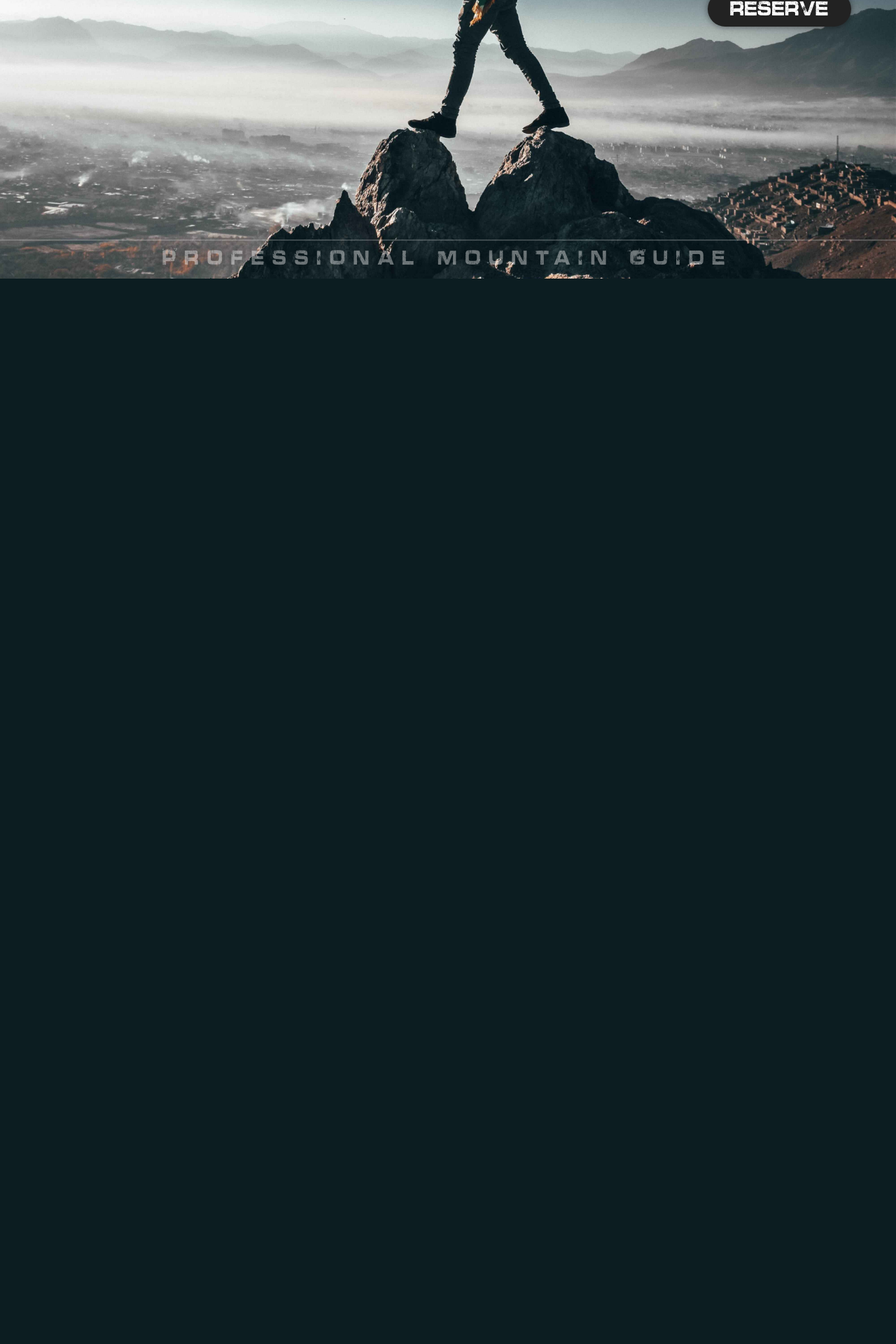
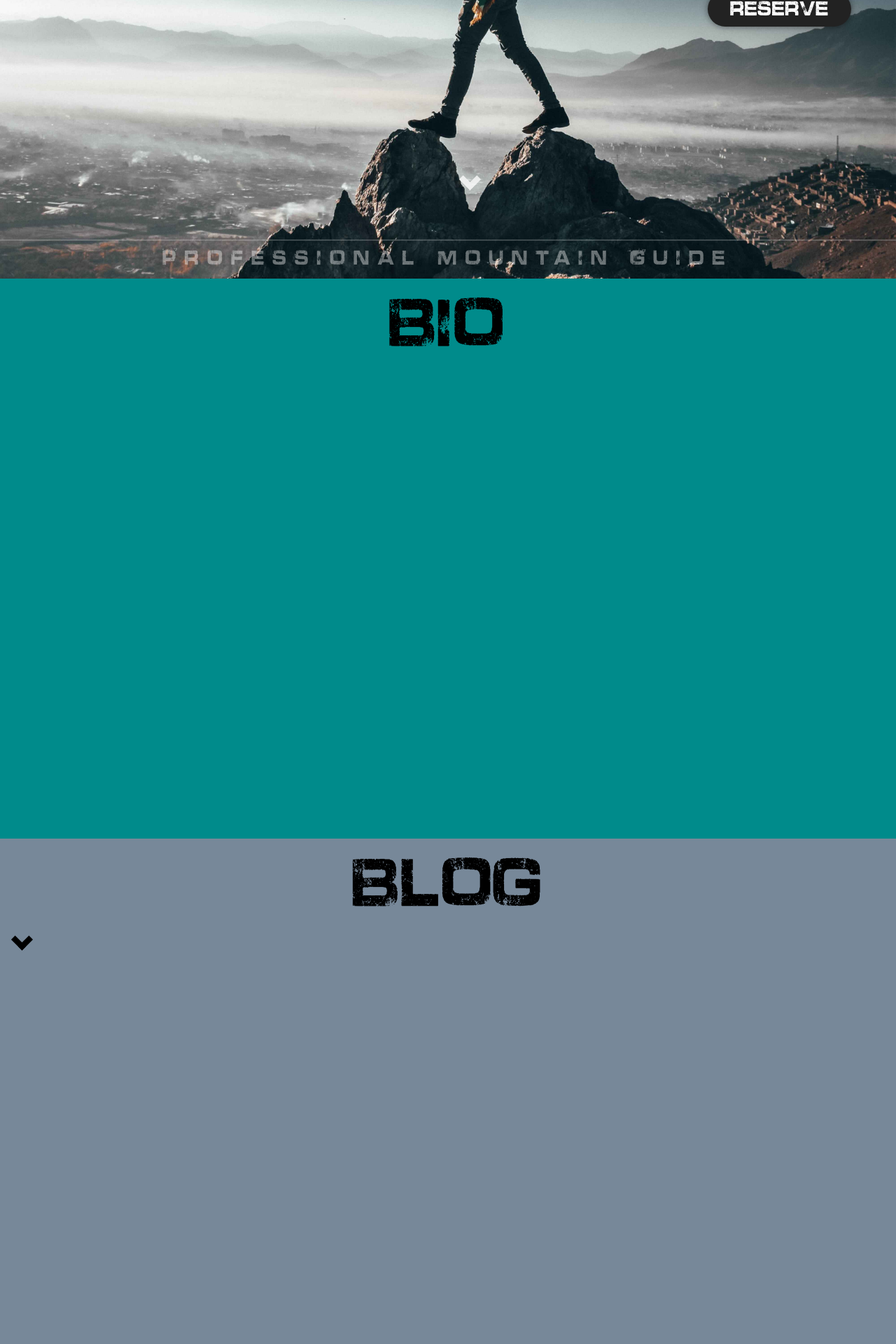
Before and after one commit to MarcinPietkiewicz/hero-php, a PHP site: page / in a window 1280 px wide. Shown: the part 402-2322 px from the top of the page at 70% size. Before the commit the page ends 800 px from the top, so only its background shows below. Run offline with PHP 8.4, Linux system fonts and the light colour scheme.

Commit message:
Added menu sections in SPA manner, hid scrollbar, uploaded royalty free  photos for parallax

```diff
--- a/assets/style.css
+++ b/assets/style.css
@@ -3,12 +3,32 @@
     src: url(OASIS400.ttf);
 }
 
+
+html {
+    overflow: scroll;
+    overflow-x: hidden;
+    scroll-behavior: smooth;
+}
+
+html::-webkit-scrollbar {
+    width: 0;
+}
+
+
+
 body {
     margin: 0;
     font-family: 'Oasis', sans-serif;
     font-weight: 400;
-    overflow: hidden;
+    /* overflow: hidden; */
     background-color: black;
+}
+
+.preload * {
+    -webkit-transition: none !important;
+    -moz-transition: none !important;
+    -ms-transition: none !important;
+    -o-transition: none !important;
 }
 
 #bg {
@@ -188,6 +208,78 @@
     margin-top: 21spx;
 }
 
+
+
+#bio,
+#blog,
+#contact {
+    min-height: 100vh;
+}
+
+#bio {
+    background-color: darkcyan;
+}
+
+#blog {
+    background-color: lightslategray;
+}
+
+#contact {
+    background-color: lightsteelblue;
+}
+
+.section-title {
+    font-size: 10vw;
+    width: 100%;
+    text-align: center;
+}
+
+.chevron-wrapper {
+    width: 100%;
+    text-align: center;
+}
+
+.chevron {
+    padding: 15px;
+    color: black;
+    transition: 0.5s ease;
+}
+
+.chevron:hover {
+    color: darkred;
+
+}
+
+.chevron:first-child {
+    position: absolute;
+    bottom: 15vh;
+    color: white;
+    opacity: 0.5;
+}
+
+
+.chevron::before {
+    border-style: solid;
+    border-width: 0.5em 0.5em 0 0;
+    content: '';
+    display: inline-block;
+    height: 0.9em;
+    left: 0.3em;
+    position: relative;
+    top: 0.3em;
+    transform: rotate(-45deg);
+    vertical-align: top;
+    width: 0.90em;
+
+}
+
+.chevron.down:before {
+    /* top: 0; */
+    transform: rotate(135deg);
+}
+
+
+
 @media screen and (max-width: 1024px) {
     .hero-title {
         width: 100%;
--- a/index.html
+++ b/index.html
@@ -14,14 +14,29 @@
         <div class="hero-title">Adam Trekowski</div>
         <div class="hero-desc">Professional Mountain Guide</div>
         <div class="hero-menu">
-        <a class="menu-item" href="#">bio</a>
-        <a class="menu-item" href="#">blog</a>
-        <a class="menu-item" href="#">contact</a>
+        <a class="menu-item" href="#bio">bio</a>
+        <a class="menu-item" href="#blog">blog</a>
+        <a class="menu-item" href="#contact">contact</a>
         <div class="menu-item" id="next-trip">next trip in</div>
         <div id="timer"></div>
-        <a class="menu-item" id="reserve-button" href="#">reserve</a>
+        <a class="menu-item" id="reserve-button" href="#contact">reserve</a>
         </div>
+<div class="chevron-wrapper heroku"><a href="#blog" class="chevron down"></a></div>
+
     </div>
+
+<div id="bio" class="section">
+<div class="section-title">bio</div>
+<div class="chevron-wrapper"><a href="#blog" class="chevron down"></a></div>
+</div>
+<div id="blog" class="section">
+<div class="section-title">blog</div>
+<div class="chevron-wrapper"></div><a href="#contact" class="chevron down"></a></div>
+</div>
+<div id="contact" class="section">
+<div class="section-title">contact</div>
+<div class="chevron-wrapper"></div><a href="#bg" class="chevron up"></a></div>
+</div>
 <script src="assets/script.js"></script>
 </body>
 </html>
```
Also changed, not shown: assets/055.jpg (added), assets/066.jpg (added), assets/077.jpg (added).
